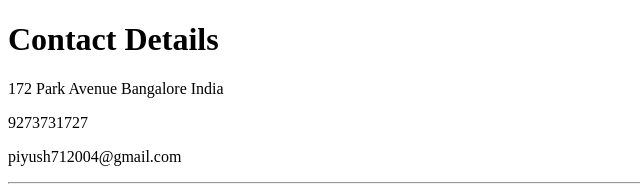
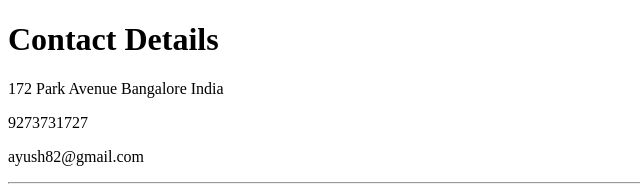
Before and after one commit to piyushs-2004/CVS, a plain HTML site: page contact-me.html in a window 1280 px wide. Shown: the top 189 px of the page, 0-640 px from the left. Drawn offline with Linux system fonts and the light colour scheme.

Commit message:
Update contact-me.html

```diff
--- a/contact-me.html
+++ b/contact-me.html
@@ -8,9 +8,9 @@
     <h1>Contact Details</h1>
     <p>172 Park Avenue Bangalore India</p>
     <p>9273731727</p>
-    <p>piyush712004@gmail.com</p>
+    <p>ayush82@gmail.com</p>
     <hr >
-    <form action="mailto:piyush712004@gmail.com" method="post" enctype="text/plain">
+    <form action="mailto:ayush82@gmail.com" method="post" enctype="text/plain">
 
       <label>Your Name:</label>
       <input type="text" name="yourName" value=""><br />
```
